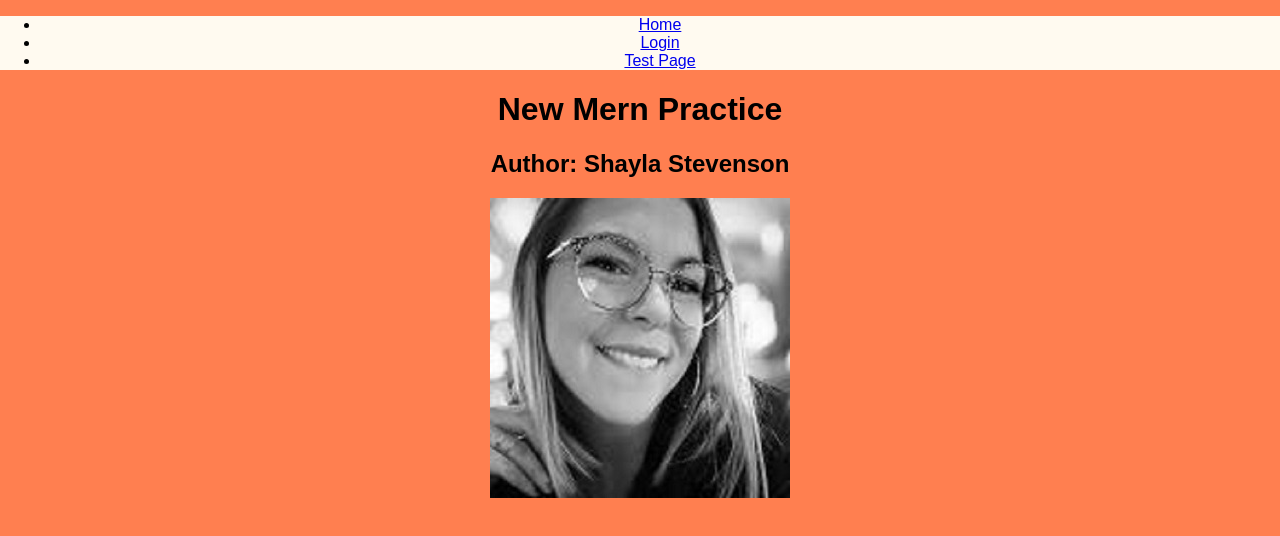
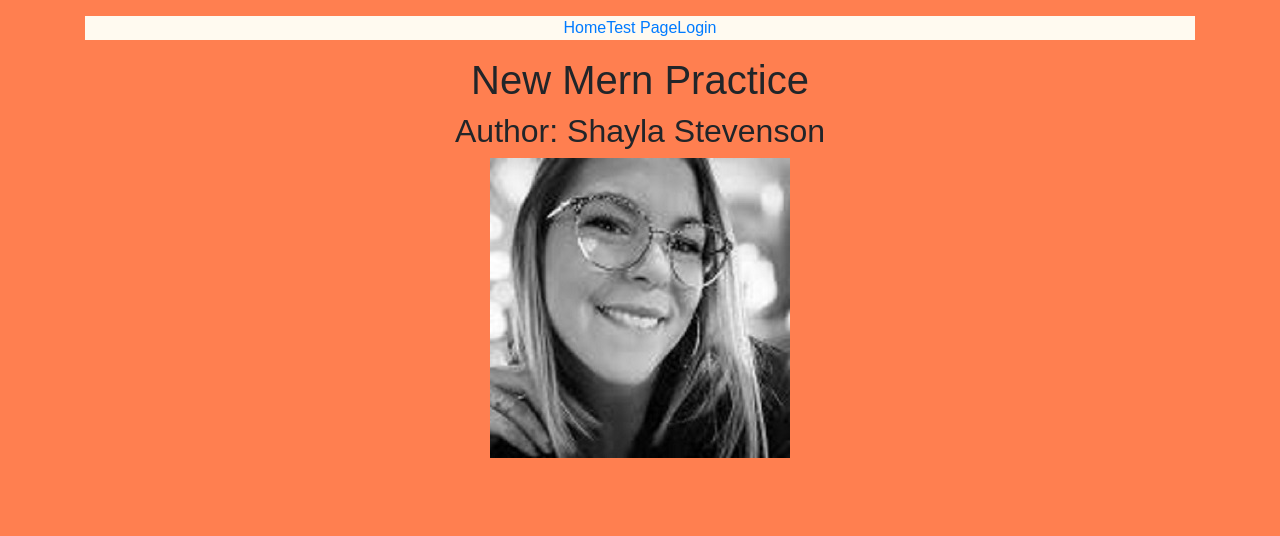
Before and after one commit to ShaylaStevenson/new-mern-practice, a React (Create React App) app in the folder client/: page / in a window 1280 px wide. Shown: the top 536 px of the page. Built offline with nearby package versions, Linux system fonts and the light colour scheme.

Commit message:
removed unused libraries

```diff
--- a/client/package.json
+++ b/client/package.json
@@ -5,8 +5,8 @@
   "private": true,
   "proxy": "http://localhost:3001/",
   "dependencies": {
-    "react": "^16.14.0",
-    "react-dom": "^16.14.0",
+    "react": "^17.0.2",
+    "react-dom": "^17.0.2",
     "react-scripts": "^2.1.1"
   },
   "scripts": {
--- a/client/public/index.html
+++ b/client/public/index.html
@@ -4,6 +4,13 @@
     <meta charset="utf-8">
     <meta name="viewport" content="width=device-width, initial-scale=1, shrink-to-fit=no">
     <meta name="theme-color" content="#000000">
+    <!--Bootstrap import-->
+    <link
+      rel="stylesheet"
+      href="https://cdn.jsdelivr.net/npm/bootstrap@4.5.3/dist/css/bootstrap.min.css"
+      integrity="sha384-TX8t27EcRE3e/ihU7zmQxVncDAy5uIKz4rEkgIXeMed4M0jlfIDPvg6uqKI2xXr2"
+      crossorigin="anonymous"
+    />
     <!--
       manifest.json provides metadata used when your web app is added to the
       homescreen on Android. See https://developers.google.com/web/fundamentals/engage-and-retain/web-app-manifest/
@@ -19,7 +26,7 @@
       work correctly both with client-side routing and a non-root public URL.
       Learn how to configure a non-root public URL by running `npm run build`.
     -->
-    <title>React App</title>
+    <title>THIS ONE!!!</title>
   </head>
   <body>
     <noscript>
--- a/client/src/App.js
+++ b/client/src/App.js
@@ -1,5 +1,7 @@
 import React from "react";
-import { BrowserRouter as Router, Route, Switch } from "react-router-dom";
+import {  Route, Switch } from "react-router-dom";
+//used HashRouter in order to deploy to gh pages; set up in index.js
+//BrowserRouter as Router,
 import Navigation from "./components/Navigation";
 import Home from "./pages/Home"
 import "./App.css";
--- a/client/src/components/Navigation/index.js
+++ b/client/src/components/Navigation/index.js
@@ -2,8 +2,12 @@ import React, { useState, useEffect } from "react";
 import LoginModal from "../LoginModal";
 import {Link} from "react-router-dom"
 import "./style.css"
-//import TestPage from "../../pages/TestPage";
+//imports related to rsuite nav bar. Note: changes other styling?
+// import { Nav, NavLink } from 'rsuite';
 
+// import { LinkContainer } from "react-router-bootstrap";
+// import Nav from "react-bootstrap/Nav";
+// import Navbar from "react-bootstrap/Navbar"
 
 const Navigation = () => {
     // state, state-setter, and initial state
@@ -12,7 +16,7 @@ const Navigation = () => {
     // currently only used for console.log
     useEffect(
         () => {
-          console.log("modalIsOpen: " + modalIsOpen)
+          console.log("LoginModalIsOpen: " + modalIsOpen)
         }
     );
 
@@ -22,30 +26,45 @@ const Navigation = () => {
     }
 
     return (
-        <div>
-            <nav>
-                <ul>
-                    <li>
-                        <Link to="/">Home</Link>
-                        {/* <a href="/">Home</a> */}
-                    </li>
-                    <li>
-                        {/* set state to true to open the loginModal */}
-                        {/* check if best practice is to use <button> vs <a> */}
-                        {/* <a href="#"  onClick={() => setIsOpen(true)}>login</a> */}
-                        <Link to="#" onClick={() => setIsOpen(true)}>Login</Link>
-                    </li>
-                    <li>
-                        <Link to="/test-page">Test Page</Link>
-                    </li>
-                </ul>
+        <div className="container py-3">
+            {/* <Navbar collapseOnSelect bg="light" expand="md" className="mb-3">
+                <LinkContainer to="/">
+                    <Navbar.Brand className="font-weight-bold text-muted">
+                        Mern Practice
+                    </Navbar.Brand>
+                </LinkContainer>
+                <Navbar.Toggle />
+                <Navbar.Collapse className="justify-content-end">
+                    <Nav activeKey={window.location.pathname}>
+                        <LinkContainer to="/">
+                            <Nav.Link>Home</Nav.Link>
+                        </LinkContainer>
+                        <LinkContainer to="/test-page">
+                            <Nav.Link>Test Page</Nav.Link>
+                        </LinkContainer>
+                        <LinkContainer to="#" onClick={() => setIsOpen(true)}>
+                            <Nav.Link>Login</Nav.Link>
+                        </LinkContainer>
+                    </Nav>
+                </Navbar.Collapse>
+                </Navbar> */}
+                <nav>
+                    <Link to="/">Home</Link>
+                    <Link to="/test-page">Test Page</Link>
+                    <Link to="#" onClick={() => setIsOpen(true)}>Login</Link>
+                </nav>
+                {/* use <Link> vs <a> when using HashRouter */}
+                {/* <Link to="/">Home</Link>   */}
+                {/* set state to true to open the loginModal */}
+                {/* <Link to="#" onClick={() => setIsOpen(true)}>Login</Link> */}
+                {/* <Link to="/test-page">Test Page</Link> */}
                 {/* pass through the state of the modal to LoginModal */}
                 {/* pass through the closeModal function in order use close button within LoginModal */}
                 <LoginModal
                     isOpen={modalIsOpen}
                     closeModal={closeModal}
                 />
-            </nav>
+
       </div>
     );
 }
--- a/client/src/index.js
+++ b/client/src/index.js
@@ -3,15 +3,14 @@ import ReactDOM from "react-dom";
 import "./index.css";
 import App from "./App";
 import registerServiceWorker from "./registerServiceWorker";
-import { HashRouter, BrowserRouter } from "react-router-dom";
+import { HashRouter } from "react-router-dom";
 
-// ReactDOM.render(<App />, document.getElementById("root"));
-
-
+// use HashRouter when deploying to gh-pages
 ReactDOM.render(
+    // todo: look up:
     // <React.StrictMode>
-      <HashRouter
-      basename="/new-mern-practice">
+      // name of the github repo
+      <HashRouter basename="/new-mern-practice">
         <App />
       </HashRouter>,
     // </React.StrictMode>,
--- a/package.json
+++ b/package.json
@@ -27,7 +27,6 @@
     "react": "^17.0.2",
     "react-dom": "^17.0.2",
     "react-modal": "^3.14.3",
-    "react-router-dom": "^5.2.0",
-    "use-state-with-callback": "^2.0.3"
+    "react-router-dom": "^5.2.0"
   }
 }
```
Also changed, not shown: 19 other files (tests, documents, lock files or other folders).
